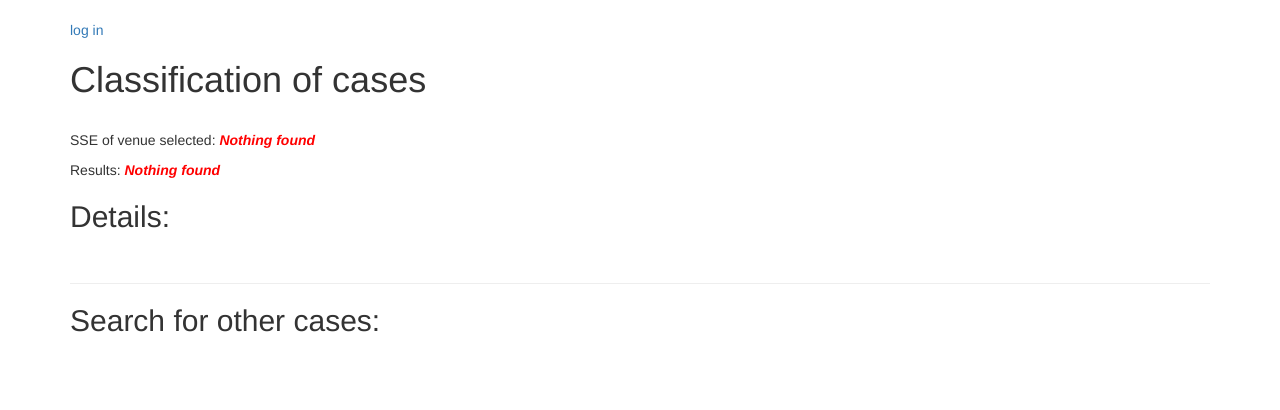
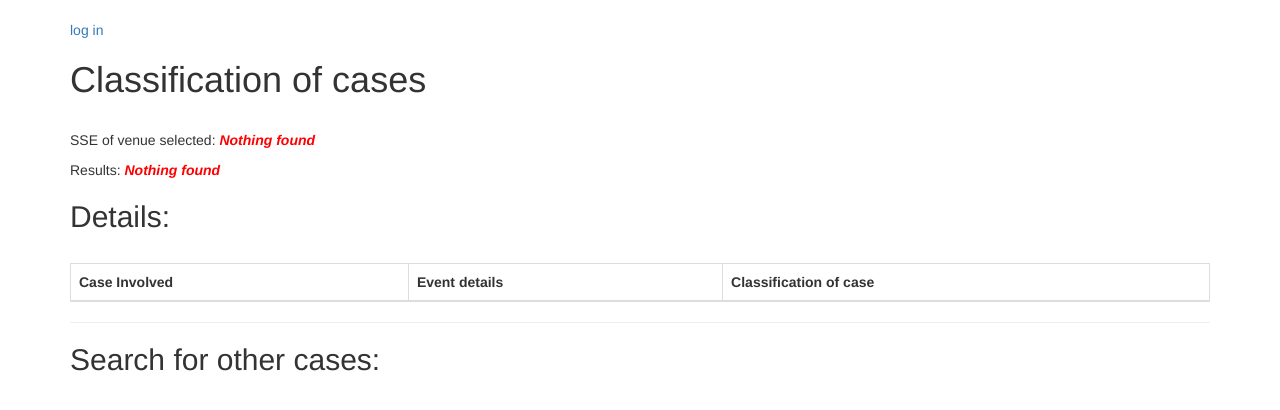
Before and after one commit to Felix-Ku/COMP3297-SSEFinder, a Django app: page /CovidDataPortal/SSE_Finder/SSE_query/ in a window 1280 px wide. Shown: the part 52-462 px from the top of the page. Run offline with Django 3.2, Linux system fonts and the light colour scheme; lists and menus that the app fills with data are empty; parts of the project's set-up code (start-up, migrations or seed data) failed here and were passed over; some libraries are stand-ins or nearby versions.

Commit message:
SSE model

```diff
--- a/CovidDataPortal/views.py
+++ b/CovidDataPortal/views.py
@@ -398,7 +398,6 @@ def SSE_query(request):
 
         print("====3====")
         print(case_list)
-        count=0;
         for i in range(len(case_list)):
             for case in cases_all:
                 dummy_sym.append(datetime.datetime.strptime(str(case.confirmation_date), '%d-%m-%Y'))
--- a/templates/SSE_query.html
+++ b/templates/SSE_query.html
@@ -19,7 +19,19 @@
     </br>
 
 <tbody>
-            {% if d %}
+
+        </tbody>
+
+       <table class="table table-bordered table-striped">
+        <thead class="thead-dark">
+            <tr>
+                <th>Case Involved</th>
+                    <th>Event details</th>
+                    <th>Classification of case</th>
+            </tr>
+        </thead>
+        <tbody>
+                     {% if d %}
             {% for i in d %}
                 <tr>
                     <td>{{ i.Case_Involved }}</td>
@@ -29,6 +41,7 @@
             {% endfor %}
             {% endif %}
         </tbody>
+    </table>
 
     <hr>
     <h2>Search for other cases:</h2>
```
